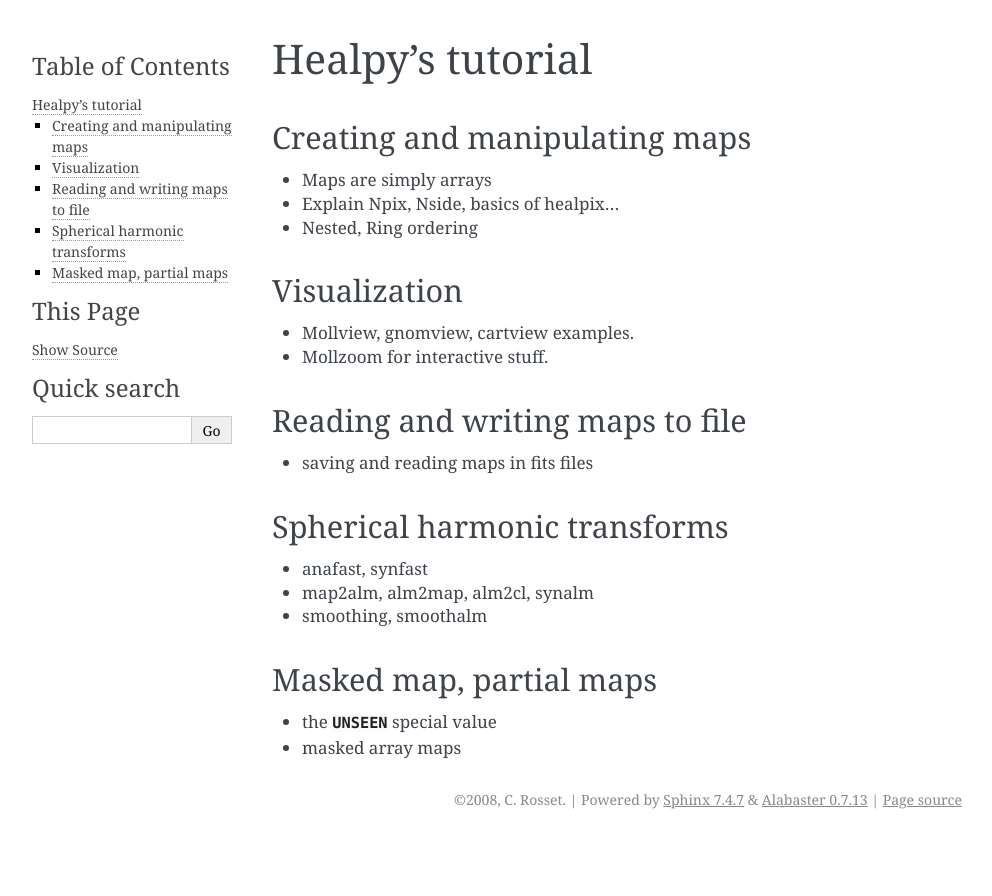
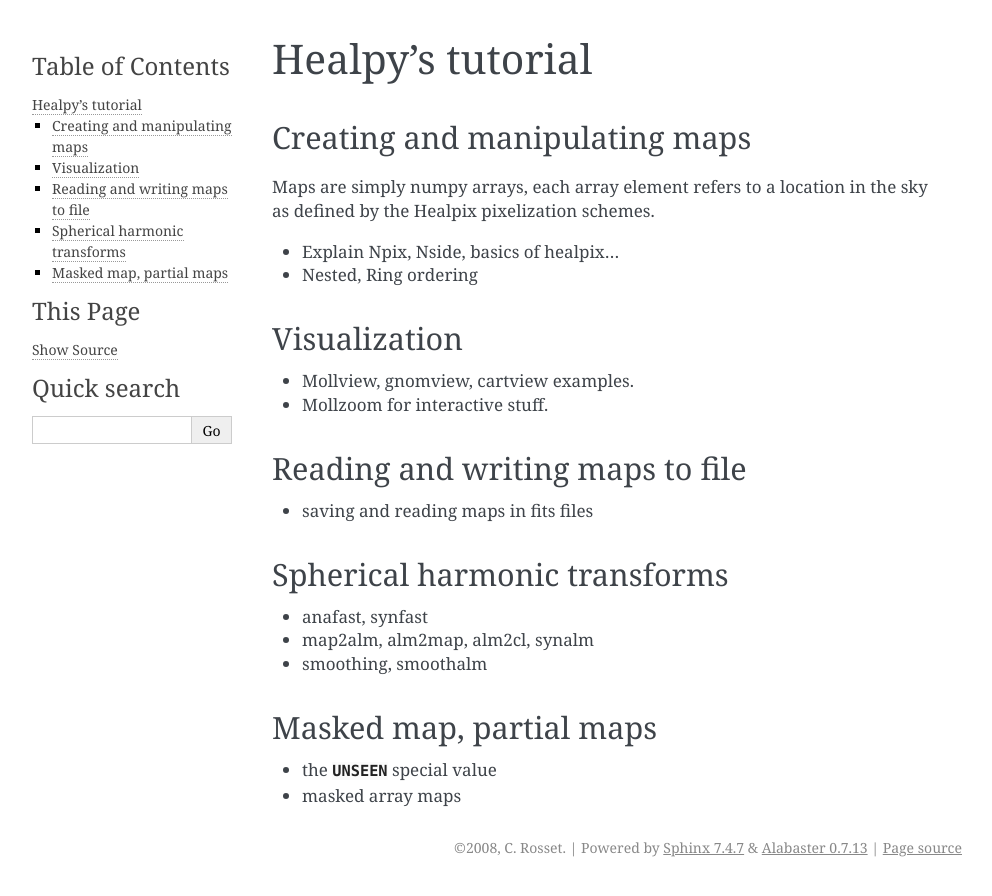
Before and after one commit to healpy/healpy, a Sphinx documentation site: the page built from doc/tutorial.rst, in a window 1280 px wide. Shown: the top 896 px of the page, without its empty margins (148-1140 px from the left). Built offline with Sphinx 7.4.7, drawn with Linux system fonts in a browser that asks for light colours; the version number could not be read and is left out.

Commit message:
tutorial started

```diff
--- a/doc/tutorial.rst
+++ b/doc/tutorial.rst
@@ -4,7 +4,8 @@ Healpy's tutorial
 Creating and manipulating maps
 ------------------------------
 
-* Maps are simply arrays
+Maps are simply numpy arrays, each array element refers to a location in the sky as defined by the Healpix pixelization schemes.
+
 * Explain Npix, Nside, basics of healpix...
 * Nested, Ring ordering
 
```
